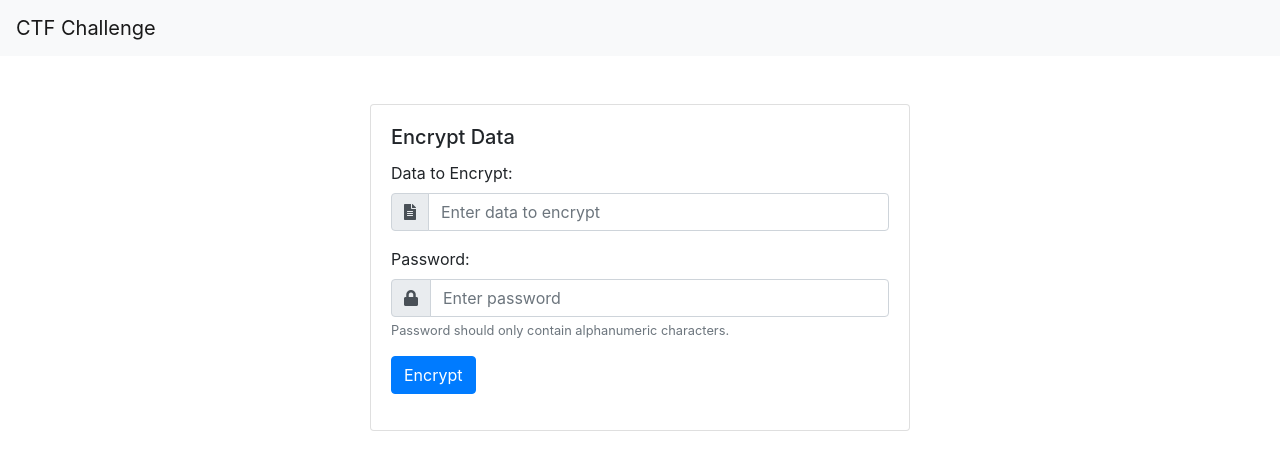
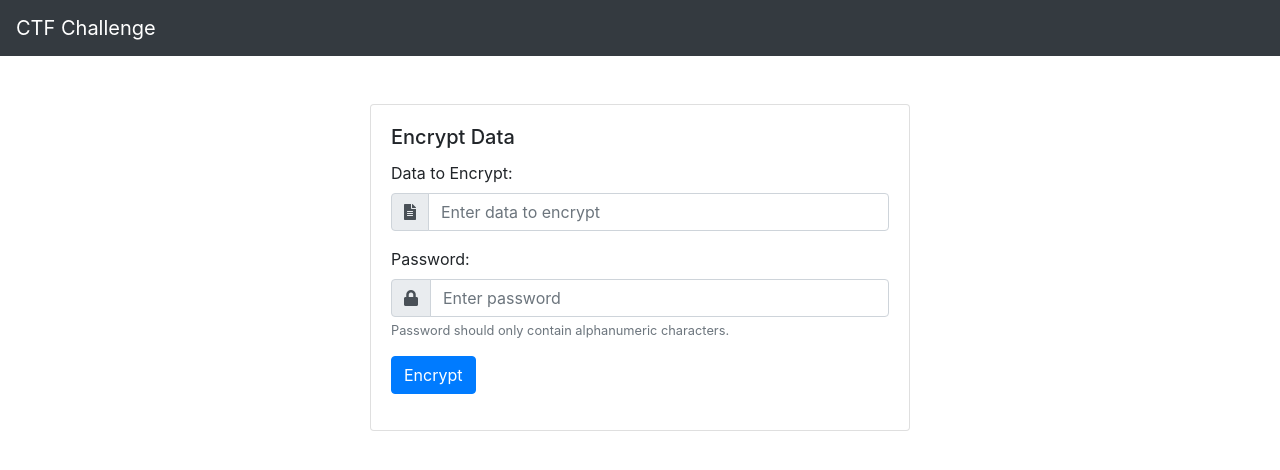
Before and after one commit to sooperdoob/bcrypt-ctf, a plain HTML site: page encrypt.html in a window 1280 px wide. Drawn offline with nearby package versions, Linux system fonts and the light colour scheme.

Commit message:
updated styles

```diff
--- a/encrypt.html
+++ b/encrypt.html
@@ -12,7 +12,7 @@
 <body>
 
   <!-- Navbar -->
-  <nav class="navbar navbar-expand-lg navbar-light bg-light">
+  <nav class="navbar navbar-expand-lg navbar-dark bg-dark">
     <a class="navbar-brand" href="#">CTF Challenge</a>
   </nav>
 
```
Also changed, not shown: index.html (+1 -1 lines).
